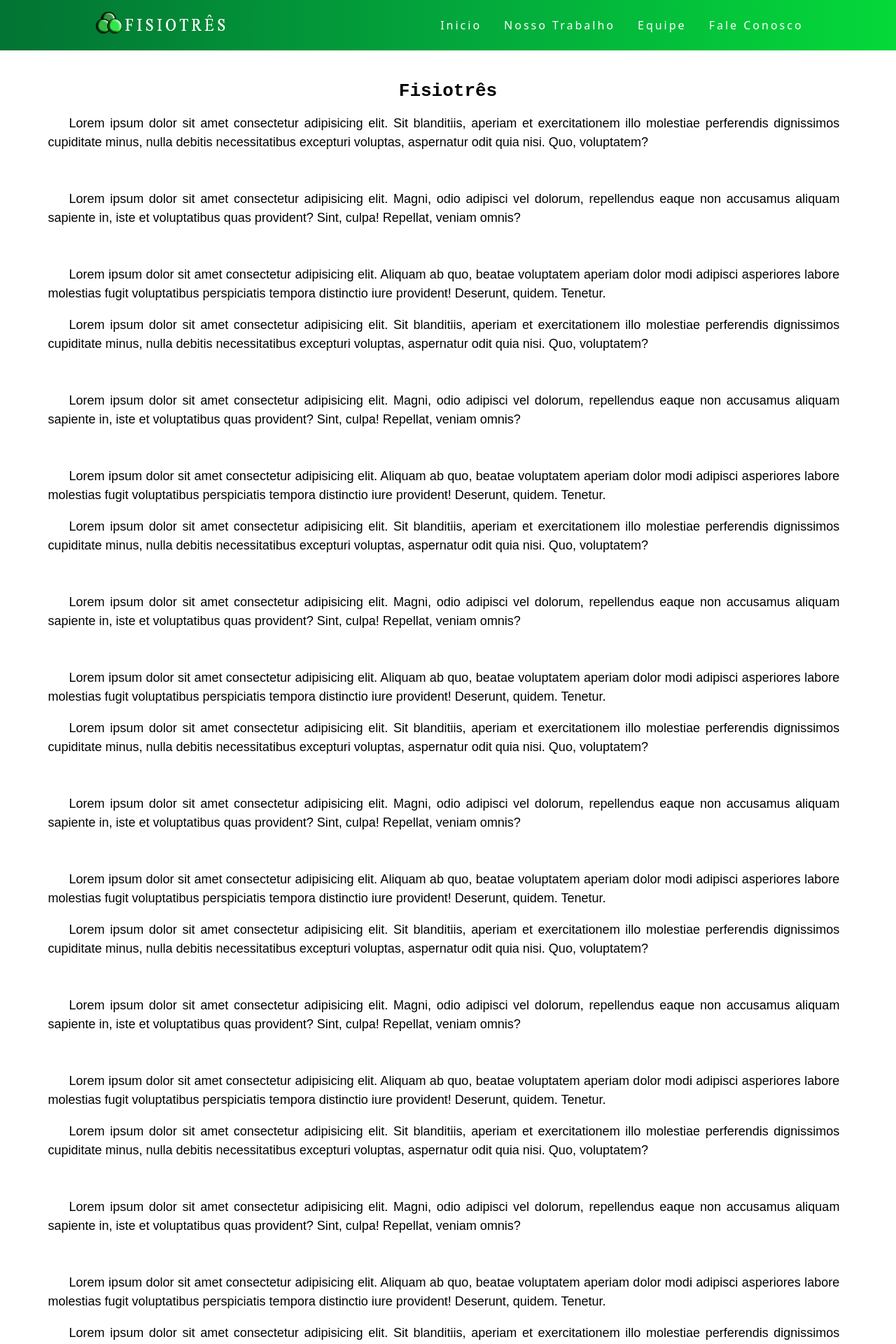
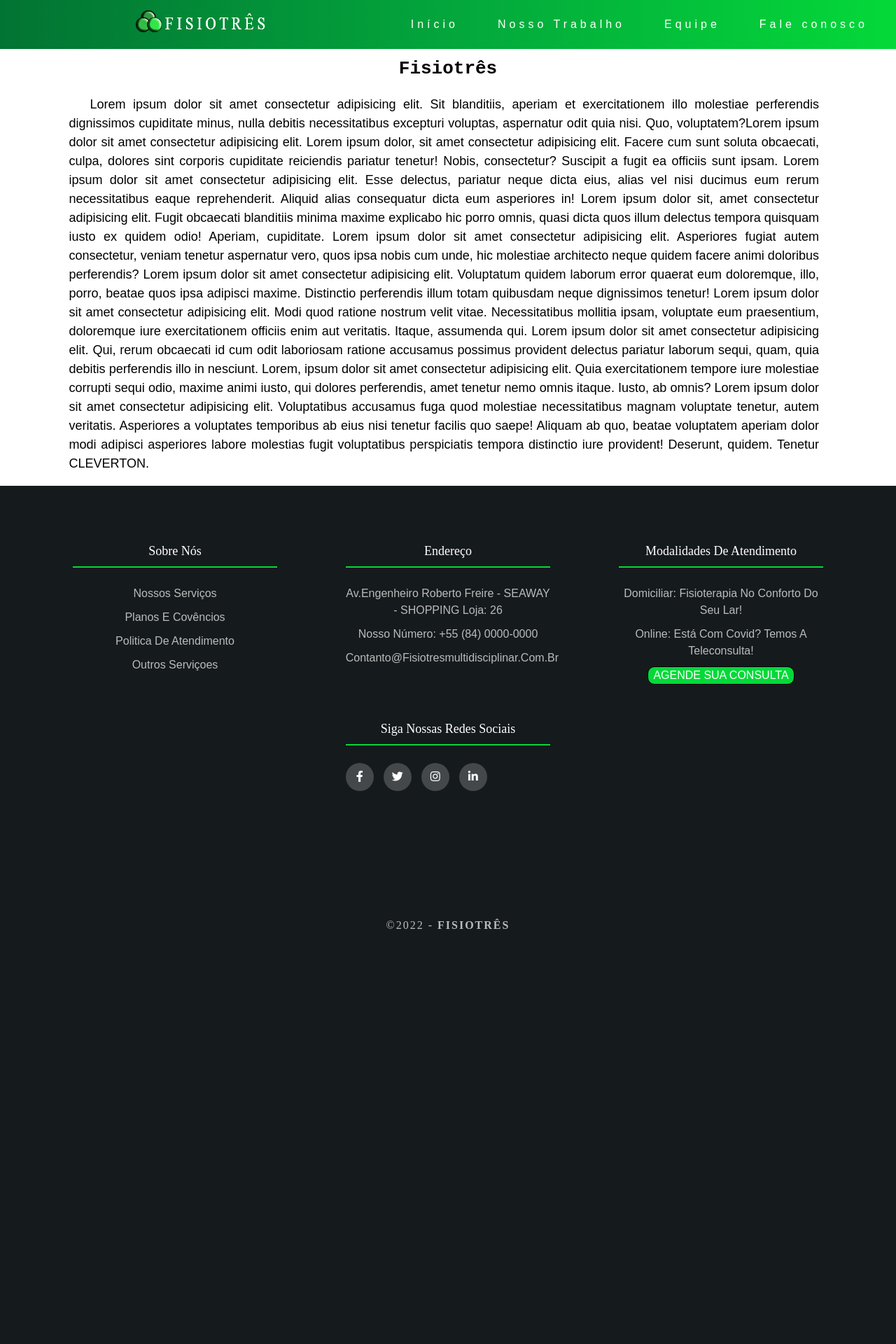
Before and after one commit to ClevertonCodev/Fisiotres, a PHP site: page /inicial.html in a window 1280 px wide. Shown: the top 1920 px of the page at 70% size. After the commit the page ends 1354 px from the top, so only its background shows below. Run offline with PHP 8.4, Linux system fonts and the light colour scheme.

Commit message:
estrutura  pronta

```diff
--- a/css/Estrutura.css
+++ b/css/Estrutura.css
@@ -3,6 +3,8 @@
 margin: 0;
 padding: 0;
 }
+
+@import url('https://fonts.googleapis.com/css2?family=Poppins:wght@300;400;500;600;700&display=swap');
 
 :root {
   --cor0:#025939;
@@ -11,6 +13,14 @@ padding: 0;
   --detalhes: #04D939;
   --acabamento: #151a1d;
   --acabamento1: #8D9CA6;
+   }
+
+
+body{
+    overflow-x: hidden;
+    background-color: white;
+    line-height: 1.5;
+
 }
 
 main p {/* texto e links */
@@ -23,10 +33,11 @@ line-height: 1.5em;
 
   }
   main{
-    padding: 18px;
-    width: 95%;
       margin: auto;
+      width: 90%;
       background-color: white;
+      margin-bottom: 1px;
+      margin: auto;
   }
 
   main h1 {
@@ -49,124 +60,65 @@ main p {
       h1 {font-family: 'Times New Roman', Times, serif;}
       h2 {font-family: 'Times New Roman', Times, serif;}
   span{text-align: center;}
+
 a {
   color: white;
   text-decoration: none;
-    transition: 0.3s;
-}
-a:hover {
-color:var(--acabamento);
-    opacity: 0.7;
+  font-family: sans-serif;
 }
 
-.logotipo{ /* foto*/
+a:hover {
+  background: rgba(0, 0, 0, 0.05);
+}
 
+#logo {
+  margin: auto;
+}
 
-    bottom: auto;
-    max-width: auto;
-    max-height: auto;
+#header {
+  box-sizing: border-box;
+  height: 70px;
+  display: flex;
+  align-items: center;
+  justify-content: space-between;
+  background-image: linear-gradient(to right, var(--cor1), var(--cor2), var(--detalhes) );
+
+}
+
+#menu {
+  display: flex;
+  list-style: none;
+  gap: 0.5rem;
+  letter-spacing: 5px;
 
 
 }
 
-nav { /* botões*/
-    display: flex;
-    justify-content: space-around;
-    align-items: center;
-    font-family: system-ui,-apple-system,'Times New Roman';
-    background-image: linear-gradient(to right, var(--cor1), var(--cor2), var(--detalhes) );
-    height: 9vh;
-    position: relative;
-
+#menu a {
+  display: block;
+  padding: 0.5rem;
+  margin-right: 32px;
 }
 
-
-.nav-list {
-    list-style: none;
-    display: flex;
-
+#btn-mobile {
+  display: none;
 }
 
-.nav-list li {
-    letter-spacing: 3px;
-    margin-left: 32px;
-}
-
-
-.celular-menu{ /* botoes para cecular */
-    cursor: pointer;
-    display:none ; }
-
-.celular-menu div {
-    width: 32px;
-    height: 2px;
-    background: white;
-    margin: 8px;
-}
-
-#contact .redes {
-	border-top-left-radius: 0px;
-}
-
-body {
-background-color:white ;
-}
-
-
-@media (max-width:980px) {
-    .nav-list {/*menu visal para celular */
+@media (max-width: 900px) {
+  #menu {
     position: fixed;
-        top: 9vh;
-        right: 0px;
-        width: 100%;
-        height: 95vh;
-        background-image: linear-gradient(to right, var(--cor1), var(--cor2), var(--detalhes) );
     flex-direction: column;
     align-items: center;
     justify-content: space-around;
-        transform: translateX(100%);
-        transition: 0.8s;
-        color: white;
-        overflow-x: hidden;
-    }
-
-
-    footer{ /* final do site */
-        bottom: 0px;
-        background: var(--acabamento);
-        position: static;
-    }
-    .final-footer{
-        flex-wrap: wrap;
-        flex-direction: column;
-    }
-    .final-footer .box{
-        margin: 5px 0;
-    }
-
-    .nav-list li { /* visialpara cel */
-        margin-left: 0;
-
-    }
-    .celular-menu{
-        display: block;
-    }
-
-    .logotipo{
-
-        letter-spacing: 4px;
-        height: auto;
-        width: auto;
-        bottom: 5px;
-        }
-
-    body{
-        overflow-x: hidden;
-        background-color: white;
-
-
-    }
-
+    width: 100%;
+    top: 9vh;
+    right: 0px;
+    background-image: linear-gradient(to right, var(--cor1), var(--cor2), var(--detalhes) );
+    transition: 0.6s;
+    z-index: 1000;
+    height: 1010%;
+    visibility: hidden;
+    overflow-y: hidden;}
 
     main{
       padding: 18px;
@@ -175,171 +127,182 @@ background-color:white ;
       margin: auto;
       min-width: 310px;
       max-width: 800px;
-    box-shadow: rgba(0, 0, 0, 0.39);
       margin-bottom: 1px;
-    margin-top: 50px;
-
-  }
-  nav { /* botões*/
-    justify-content: space-around;
-    align-items: center;
-    font-family: system-ui,
-    -apple-system,'Times New Roman';
-    background-image: linear-gradient(to right, var(--cor1), var(--cor2), var(--detalhes));
-    height: 9vh;
-    position: fixed;
-    width: 100%;
-
-}
+      padding-top: 90px;
 
 
     }
 
-.nav-list.active{ /*ativaçao do JS */
-    transform: translateX(0);
+  #header {
+	box-sizing: border-box;
+	position: fixed;
+	z-index: 200;
+	width: 100%;}
+
+  #nav.active #menu {
+    height: calc(100vh - 50px);
+    visibility: visible;
+    overflow-y: auto;
+  }
+  #menu a {
+    padding: 1rem 0;
+    margin: 0 1rem;
+    /*border-bottom: 2px solid white;*/
+  }
+  #btn-mobile {
+    display: flex;
+    padding: 0.5rem 1rem;
+    font-size: 1rem;
+    border: none;
+    background: none;
+    cursor: pointer;
+    gap: 0.5rem;
+  }
+  #hamburger {
+    border-top: 2px solid;
+    width: 20px;
+    color: white;
+    margin-right: 32px;
+  }
+  #hamburger::after,
+  #hamburger::before {
+    content: '';
+    display: block;
+    width: 20px;
+    height: 2px;
+    background: currentColor;
+    margin-top: 5px;
+    transition: 0.8s;
+    position: relative;
+  }
+  #nav.active #hamburger {
+    border-top-color: transparent;
+  }
+  #nav.active #hamburger::before {
+    transform: rotate(135deg);
+  }
+  #nav.active #hamburger::after {
+    transform: rotate(-135deg);
+    top: -7px;
+  }
 }
 
 
+/*final*/
+.container{
+	max-width: 1170px;
+	margin:auto;
+}
+.row{
+	display: flex;
+	flex-wrap: wrap;
+}
+ul{
+	list-style: none;
+}
+.footer{
+	background-color: var(--acabamento);
+    padding: 70px 0;
+}
+.footer-col{
+   width: 25%;
+   padding: 0 15px;
+}
+.footer-col h4{
+	font-size: 18px;
+	color: #ffffff;
+	text-transform: capitalize;
+	margin-bottom: 35px;
+	font-weight: 500;
+	position: relative;
+  text-align: center;
+}
+.footer-col h4::before{
+	content: '';
+	position: absolute;
+	left:0;
+	bottom: -10px;
+	background-color:#04D939;
+	height: 2px;
+  width: 100%;
+	box-sizing: border-box;
+  align-items: center;
+  text-align: center;
+}
+.footer-col ul li:not(:last-child){
+	margin-bottom: 10px;
+}
+.footer-col ul li a{
+	font-size: 16px;
+	text-transform: capitalize;
+	color: #ffffff;
+	text-decoration: none;
+	font-weight: 300;
+	color: #bbbbbb;
+	display: block;
+	transition: all 0.3s ease;
+  text-align: center;
+}
+.footer-col ul li a:hover{
+	color: #ffffff;
+	padding-left: 8px;
+}
+.footer-col .social-links a{
+	display: inline-block;
+	height: 40px;
+	width: 40px;
+	background-color: rgba(255,255,255,0.2);
+	margin:0 10px 10px 0;
+	text-align: center;
+	line-height: 40px;
+	border-radius: 50%;
+	color: #ffffff;
+	transition: all 0.5s ease;
+}
+.footer-col .social-links a:hover{
+	color: var(--acabamento);
+	background-color: #ffffff;
+}
 
-
-
-@keyframes navLinkFade { /* Menu JS */
-    from {
-        opacity: 0;
-        transform: translateX(50px);
+.footer-col {
+  margin-top: 10px;
+  margin-bottom: 40px;
+  margin-right: auto;
+  margin-left: auto;
 
 }
-    to {
-    opacity: 1;
-    transform: translateX(0);
+
+.footer-col .social-links {
+  margin-top: 10px;
+  margin-bottom: 40px;
+  margin-right: auto;
+  margin-left: auto;
 
 }
+
+/*responsive*/
+@media(max-width: 767px){
+  .footer-col{
+    width: 50%;
+    margin-bottom: 30px;
 }
+}
+@media(max-width: 574px){
+  .footer-col{
+    width: 100%;
+}
+}
+
 .copyright { /* corporação 2022*/
 	text-align: center;
 	padding-top: 20px;
 	padding-bottom: 20px;
 	background-color: var(--acabamento);
-	color: white;
+	color:  #bbbbbb;;
 	text-transform: uppercase;
 	font-weight: lighter;
 	letter-spacing: 2px;
 	border-top-width: 2px; }
-
-    footer { /* final da site*/
-
-        bottom:0px;
-        background:var(--acabamento);
-        color: white;
-
-    }
-
-    .final-footer{
-        display: flex;
-    }
-    .final-footer .box{
-        flex-basis: 50%;
-        padding: 10px 20px;
-
-    }
-
-    .box h2{
-        font-size: 18px;
-        font-weight: 600;
-        text-transform: uppercase;
-        color: white;
-    }
-    .box .content{
-        margin: 20px 0 0 0;
-        position: relative;
-        color: white;
-
-    }
-    .pfooter {
-        color: white;
-        text-align: center;
-        text-indent: none;}
-
-    /* caixas acabamento */
-    .box .content:after{
-        position: absolute;
-        content: '';
-        width: 15%;
-        height: 2px;
-        background: var(--detalhes);
-        top: -10px;
-        color: white;
-    }
-    .box .content:before{
-        position: absolute;
-        content: '';
-        height: 2px;
-        width: 100%;
-        background:var(--acabamento1);
-        top: -10px;
-        color: white;
-
-    }
-    .left .content .social{
-        margin: 20px 0 0 0;
-    }
-    .left .content .social a{
-        padding: 0 2px;
-        color: white;
-        text-align: justify;
-    }
-    .left .content .social a span{
-        width: 40px;
-        height: 40px;
-        background: var(--acabamento1);
-        line-height: 40px;
-        border-radius: 5px;
-        font-size: 18px;
-        transition: 0.3s;
-        color: white;
-        text-align: justify;
-    }
-    .left .content .social a span:hover{
-        background: var(--detalhes);
-    }
-    .left .content p{
-        text-align: justify;
-    }
-    .center .content .fas{
-        font-size: 23px;
-        background:var(--acabamento1);
-        width: 45px;
-        height: 45px ;
-        line-height: 45px;
-        text-align: center;
-        border-radius: 50%;
-        transition: 0.3s;
-        cursor: pointer;
-    }
-    .center .content .fas:hover{
-        background: var(--detalhes);
-    }
-    .center .content .text{
-        font-size: 17px;
-        font-weight: 500;
-        padding-left: 10px;
-        text-align: justify;
-
-    }
-    .center .content .phone{
-        margin: 10px 0;
-    }
-    .center .content{
-        margin-top: 10px;
-    }
-
-   /* redes sociais*/
-     #icon {
-    height: auto;
-    width: auto;
-    max-width: 120px;
-    margin-left: 4px;
-    }
 
   .consulta {
     text-align:center;
@@ -347,11 +310,13 @@ background-color:white ;
     border-style: solid;
     border-width: 1px 1px 1px 1px;
     text-transform: uppercase;
-        letter-spacing: 0.3px;
-        font-size: 25px;
     border-radius: 10px;
-        width: 308px;
+    width: 208px;
     margin: auto;
+    margin-top: 10px;
+    }
+  .consulta a > p {
+    color:  #bbbbbb;;
   }
 
 .consulta a:hover{
@@ -362,12 +327,3 @@ background-color:white ;
     background: var(--cor0);
     color: black;
 }
-
-
-    .atd {
-        text-decoration: none;
-        list-style: none;
-        justify-content: space-around;
-        text-align: center;
-
-    }
--- a/inicial.html
+++ b/inicial.html
@@ -7,135 +7,80 @@
     <title>Fisiotres</title>
   <link rel="stylesheet" href="css/Estrutura.css">
   <link rel="shortcut icon" href="img/fisiotres.ico" type="image/x-icon">
+  <link rel="stylesheet" type="text/css" href="https://cdnjs.cloudflare.com/ajax/libs/font-awesome/5.15.1/css/all.min.css">
 </head>
 <body>
- <header>
-<nav id="menu">
-<a  class = " logotipo " href ="inicial.html" > <img src="img/pequeno.png" alt="FISIOTRÊS"> </a >
+	<header id="header">
+	  <a id="logo" href ="inicial.html" > <img src="img/pequeno.png" alt="FISIOTRÊS"> </a >
+	  <nav id="nav">
+		<button aria-label="Abrir Menu" id="btn-mobile" aria-haspopup="true" aria-controls="menu" aria-expanded="false"> <a href=""> </a>
+		  <span id="hamburger"></span>
+		</button>
+		<ul id="menu" role="menu">
+		  <li><a href="#">Início</a></li>
+		  <li><a href="#">Nosso Trabalho</a></li>
+		  <li><a href="#">Equipe</a></li>
+		  <li><a href="#">Fale conosco</a></li>
+		</ul>
+	  </nav>
+	</header>
+	<script src="javaScript/mobile-fisiotres.js"></script>
+
+	<main ><h1> <code>Fisiotrês</code></h1>
+		<p>
+		Lorem ipsum dolor sit amet consectetur adipisicing elit. Sit blanditiis, aperiam et exercitationem illo molestiae perferendis dignissimos cupiditate minus, nulla debitis necessitatibus excepturi voluptas, aspernatur odit quia nisi. Quo, voluptatem?Lorem ipsum dolor sit amet consectetur adipisicing elit. Lorem ipsum dolor, sit amet consectetur adipisicing elit. Facere cum sunt soluta obcaecati, culpa, dolores sint corporis cupiditate reiciendis pariatur tenetur! Nobis, consectetur? Suscipit a fugit ea officiis sunt ipsam. Lorem ipsum dolor sit amet consectetur adipisicing elit. Esse delectus, pariatur neque dicta eius, alias vel nisi ducimus eum rerum necessitatibus eaque reprehenderit. Aliquid alias consequatur dicta eum asperiores in! Lorem ipsum dolor sit, amet consectetur adipisicing elit. Fugit obcaecati blanditiis minima maxime explicabo hic porro omnis, quasi dicta quos illum delectus tempora quisquam iusto ex quidem odio! Aperiam, cupiditate. Lorem ipsum dolor sit amet consectetur adipisicing elit. Asperiores fugiat autem consectetur, veniam tenetur aspernatur vero, quos ipsa nobis cum unde, hic molestiae architecto neque quidem facere animi doloribus perferendis?
+		Lorem ipsum dolor sit amet consectetur adipisicing elit. Voluptatum quidem laborum error quaerat eum doloremque, illo, porro, beatae quos ipsa adipisci maxime. Distinctio perferendis illum totam quibusdam neque dignissimos tenetur! Lorem ipsum dolor sit amet consectetur adipisicing elit. Modi quod ratione nostrum velit vitae. Necessitatibus mollitia ipsam, voluptate eum praesentium, doloremque iure exercitationem officiis enim aut veritatis. Itaque, assumenda qui. Lorem ipsum dolor sit amet consectetur adipisicing elit. Qui, rerum obcaecati id cum odit laboriosam ratione accusamus possimus provident delectus pariatur laborum sequi, quam, quia debitis perferendis illo in nesciunt. Lorem, ipsum dolor sit amet consectetur adipisicing elit. Quia exercitationem tempore iure molestiae corrupti sequi odio, maxime animi iusto, qui dolores perferendis, amet tenetur nemo omnis itaque. Iusto, ab omnis? Lorem ipsum dolor sit amet consectetur adipisicing elit. Voluptatibus accusamus fuga quod molestiae necessitatibus magnam voluptate tenetur, autem veritatis. Asperiores a voluptates temporibus ab eius nisi tenetur facilis quo saepe! Aliquam ab quo, beatae voluptatem aperiam dolor modi adipisci asperiores labore molestias fugit voluptatibus perspiciatis tempora distinctio iure provident! Deserunt, quidem. Tenetur CLEVERTON.</p> </main>
 
 
-<div class="celular-menu">
-  <div class="1"></div>
-  <div class="2"></div>
-  <div class="3"></div>
+  <footer class="footer">
+  	 <div class="container">
+  	 	<div class="row">
+  	 		<div class="footer-col">
+  	 			<h4>Sobre Nós</h4>
+  	 			<ul>
+  	 				<li><a href="#">Nossos serviços</a></li>
+  	 				<li><a href="#">Planos e covêncios</a></li>
+  	 				<li><a href="#">politica de atendimento</a></li>
+  	 				<li><a href="#">outros serviçoes</a></li>
+  	 			</ul>
+  	 		</div>
+  	 		<div class="footer-col">
+  	 			<h4>Endereço</h4>
+  	 			<ul>
 
+  	 				<li><a href="#">Av.Engenheiro Roberto Freire - SEAWAY - SHOPPING Loja: 26</a></li>
+  	 				<li><a href="#">Nosso número: +55 (84) 0000-0000</a></li>
+  	 				<li><a href="#">contanto@fisiotresmultidisciplinar.com.br</a></li>
+  	 			</ul>
   	 		</div>
-
-<ul class="nav-list">
-  <li><a href="inicial.html">Inicio</a></li>
-  <li><a href="pagina2.html">Nosso Trabalho</a></li>
-  <li><a href="pagina3.html">Equipe</a></li>
-  <li><a href="pagina4.html"> Fale Conosco</a></li>
-
+  	 		<div class="footer-col">
+  	 			<h4>Modalidades de atendimento</h4>
+				   <ul>
+					   <li><a href="#">Domiciliar: Fisioterapia no conforto do seu lar!</a></li>
+					   <li><a href="#">Online: Está com covid? Temos a teleconsulta!</a></li>
 				   </ul>
 
-</nav>
-
- </header><br>
-
-<main ><h1> <code>Fisiotrês</code></h1><p>
-   Lorem ipsum dolor sit amet consectetur adipisicing elit. Sit blanditiis, aperiam et exercitationem illo molestiae perferendis dignissimos cupiditate minus, nulla debitis necessitatibus excepturi voluptas, aspernatur odit quia nisi. Quo, voluptatem?</p> <br>
-  <p>	Lorem ipsum dolor sit amet consectetur adipisicing elit. Magni, odio adipisci vel dolorum, repellendus eaque non accusamus aliquam sapiente in, iste et voluptatibus quas provident? Sint, culpa! Repellat, veniam omnis?</p><br>
-  <p>Lorem ipsum dolor sit amet consectetur adipisicing elit. Aliquam ab quo, beatae voluptatem aperiam dolor modi adipisci asperiores labore molestias fugit voluptatibus perspiciatis tempora distinctio iure provident! Deserunt, quidem. Tenetur.</p>
-  <p>Lorem ipsum dolor sit amet consectetur adipisicing elit. Sit blanditiis, aperiam et exercitationem illo molestiae perferendis dignissimos cupiditate minus, nulla debitis necessitatibus excepturi voluptas, aspernatur odit quia nisi. Quo, voluptatem?</p> <br>
-  <p>Lorem ipsum dolor sit amet consectetur adipisicing elit. Magni, odio adipisci vel dolorum, repellendus eaque non accusamus aliquam sapiente in, iste et voluptatibus quas provident? Sint, culpa! Repellat, veniam omnis?</p><br>
-  <p>Lorem ipsum dolor sit amet consectetur adipisicing elit. Aliquam ab quo, beatae voluptatem aperiam dolor modi adipisci asperiores labore molestias fugit voluptatibus perspiciatis tempora distinctio iure provident! Deserunt, quidem. Tenetur.</p>
-  <p>Lorem ipsum dolor sit amet consectetur adipisicing elit. Sit blanditiis, aperiam et exercitationem illo molestiae perferendis dignissimos cupiditate minus, nulla debitis necessitatibus excepturi voluptas, aspernatur odit quia nisi. Quo, voluptatem?</p> <br>
-  <p>Lorem ipsum dolor sit amet consectetur adipisicing elit. Magni, odio adipisci vel dolorum, repellendus eaque non accusamus aliquam sapiente in, iste et voluptatibus quas provident? Sint, culpa! Repellat, veniam omnis?</p><br>
-  <p>Lorem ipsum dolor sit amet consectetur adipisicing elit. Aliquam ab quo, beatae voluptatem aperiam dolor modi adipisci asperiores labore molestias fugit voluptatibus perspiciatis tempora distinctio iure provident! Deserunt, quidem. Tenetur.</p>
-  <p>Lorem ipsum dolor sit amet consectetur adipisicing elit. Sit blanditiis, aperiam et exercitationem illo molestiae perferendis dignissimos cupiditate minus, nulla debitis necessitatibus excepturi voluptas, aspernatur odit quia nisi. Quo, voluptatem?</p> <br>
-  <p>Lorem ipsum dolor sit amet consectetur adipisicing elit. Magni, odio adipisci vel dolorum, repellendus eaque non accusamus aliquam sapiente in, iste et voluptatibus quas provident? Sint, culpa! Repellat, veniam omnis?</p><br>
-  <p>Lorem ipsum dolor sit amet consectetur adipisicing elit. Aliquam ab quo, beatae voluptatem aperiam dolor modi adipisci asperiores labore molestias fugit voluptatibus perspiciatis tempora distinctio iure provident! Deserunt, quidem. Tenetur.</p>
-  <p>Lorem ipsum dolor sit amet consectetur adipisicing elit. Sit blanditiis, aperiam et exercitationem illo molestiae perferendis dignissimos cupiditate minus, nulla debitis necessitatibus excepturi voluptas, aspernatur odit quia nisi. Quo, voluptatem?</p> <br>
-  <p>Lorem ipsum dolor sit amet consectetur adipisicing elit. Magni, odio adipisci vel dolorum, repellendus eaque non accusamus aliquam sapiente in, iste et voluptatibus quas provident? Sint, culpa! Repellat, veniam omnis?</p><br>
-  <p>Lorem ipsum dolor sit amet consectetur adipisicing elit. Aliquam ab quo, beatae voluptatem aperiam dolor modi adipisci asperiores labore molestias fugit voluptatibus perspiciatis tempora distinctio iure provident! Deserunt, quidem. Tenetur.</p>
-  <p>Lorem ipsum dolor sit amet consectetur adipisicing elit. Sit blanditiis, aperiam et exercitationem illo molestiae perferendis dignissimos cupiditate minus, nulla debitis necessitatibus excepturi voluptas, aspernatur odit quia nisi. Quo, voluptatem?</p> <br>
-  <p>Lorem ipsum dolor sit amet consectetur adipisicing elit. Magni, odio adipisci vel dolorum, repellendus eaque non accusamus aliquam sapiente in, iste et voluptatibus quas provident? Sint, culpa! Repellat, veniam omnis?</p><br>
-  <p>Lorem ipsum dolor sit amet consectetur adipisicing elit. Aliquam ab quo, beatae voluptatem aperiam dolor modi adipisci asperiores labore molestias fugit voluptatibus perspiciatis tempora distinctio iure provident! Deserunt, quidem. Tenetur.</p>
-  <p>Lorem ipsum dolor sit amet consectetur adipisicing elit. Sit blanditiis, aperiam et exercitationem illo molestiae perferendis dignissimos cupiditate minus, nulla debitis necessitatibus excepturi voluptas, aspernatur odit quia nisi. Quo, voluptatem?</p> <br>
-  <p>Lorem ipsum dolor sit amet consectetur adipisicing elit. Magni, odio adipisci vel dolorum, repellendus eaque non accusamus aliquam sapiente in, iste et voluptatibus quas provident? Sint, culpa! Repellat, veniam omnis?</p><br>
-  <p>Lorem ipsum dolor sit amet consectetur adipisicing elit. Aliquam ab quo, beatae voluptatem aperiam dolor modi adipisci asperiores labore molestias fugit voluptatibus perspiciatis tempora distinctio iure provident! Deserunt, quidem. Tenetur CLEVERTON.</p> </main> <br>
-
-<script src="javaScript/mobile-fisiotres.js"></script>
-  <!-- Fo -->
-  <footer>
-		<div class="final-footer">
-			<!-- primeira caixa -->
-			<div class="left box">
-				<h2> Siga-nos nas redes sociais</h2>
-				<div class="content">
-					<p >
-						Lorem ipsum dolor sit amet consectetur adipisicing elit. Amet iste facilis harum eos vel incidunt distinctio corrupti iure? Rem</p>
-
-					<div class="social">
-						<a href="https://www.facebook.com/search/top?q=cleverton%20santos%20-%20fisioterapeuta"target="_blank"> <img id="icon" src="Icons/facebook_icon.png" alt="facebook"></a>
-
-						<a href="https://www.instagram.com/fisiotres.fisioespecializada/"target="_blank"><img id="icon" src="Icons/instagram_icon.png" alt="instagram"></a>
-
-						<a href="https://www.youtube.com/" target="_blank"><img id="icon" src="Icons/youtube_icon.png" alt="youtube"></a>
-
-						<a href="https://www.youtube.com/" target="_blank"><img id="icon" src="Icons/whats.png" alt="youtube"></a>
-
-						<a href="https://www.youtube.com/" target="_blank"><img id="icon" src="Icons/gmail.png" alt="youtube"></a>
-
-						<a href="https://www.youtube.com/" target="_blank"><img id="icon" src="Icons/skype.png" alt="youtube"></a>
-					</div>
-				</div>
-			</div>
-			<!-- Segunda Caixa -->
-			<div class="center box">
-				<h2>Endereço</h2>
-				<div class="content">
-					<div class="place">
-						<span class="fas fa-map-marker"></span>
-						<p>Av. Engenheiro Roberto Freire 1962 - SEAWAY - SHOPPING Loja: 26</p>
-
-					</div>
-
-					<div class="phone">
-						<span class="cel"></span>
-						<P  id="nn">Nosso número <br></P>
-						<p>+55 (84) 0000-0000</p>
-
-					</div>
-					<div class="email">
-						<span class="email"></span>
-						<p>fisiotresespecializada@gmail.com</p>
-
-					</div>
-				</div>
-			</div>
-			<!-- ult.caixa -->
-			<div class="right box">
-				<h2>MODALIDADES DE ATENDIMENTO:</h2>
-				<div class="content">
-						</div>
-
-						<div id="final">
-
-						<div class="atd">
-						<li>Domiciliar: Fisioterapia no conforto no seu lar!</li>
-						<br>
-						<li>Online: Está com covid? Temos a teleconsulta!</li>
+  	 			<div>
+					<p class="consulta"> <a href="https://api.whatsapp.com/send?phone=5584994105215"  target="_blank">AGENDE SUA CONSULTA</a>
+					</p> </div>
   	 		</div>
 			   <br>
-
-<div>
-	<p class="consulta">
-		<a href="https://api.whatsapp.com/send?phone=5584994105215"  target="_blank">AGENDE SUA CONSULTA</a>
-		</p>
+  	 		<div id="social-links" class="footer-col">
+  	 			<h4>Siga nossas redes sociais</h4>
+  	 			<div class="social-links">
+  	 				<a href="#"><i class="fab fa-facebook-f"></i></a>
+  	 				<a href="#"><i class="fab fa-twitter"></i></a>
+  	 				<a href="#"><i class="fab fa-instagram"></i></a>
+  	 				<a href="#"><i class="fab fa-linkedin-in"></i></a>
   	 			</div>
   	 		</div>
 
-
-
   	 </div>
-		</div>
-
-
-
   </footer>
   <!-- Copyrights Section -->
  <div class="copyright">&copy;2022 - <strong>FISIOTRÊS</strong></div>
 </body>
 </html>
+
+</body>
+</html>
```
Also changed, not shown: javaScript/mobile-fisiotres.js (+13 -40 lines). Lines whose indentation alone changed are shown as unchanged.
